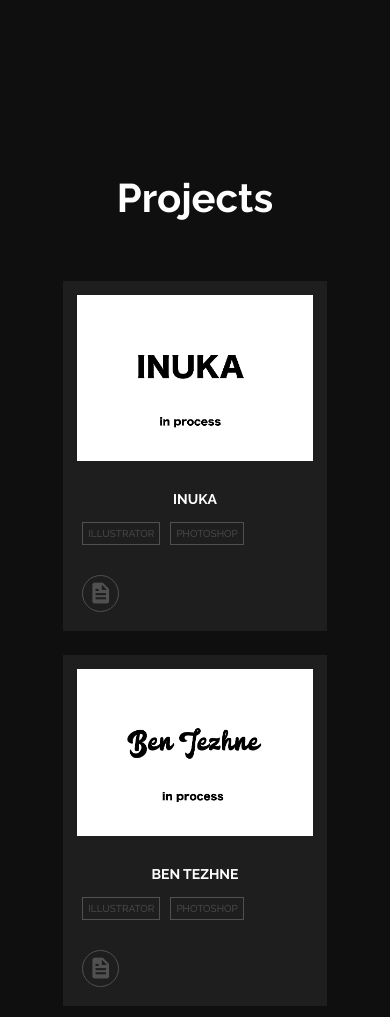
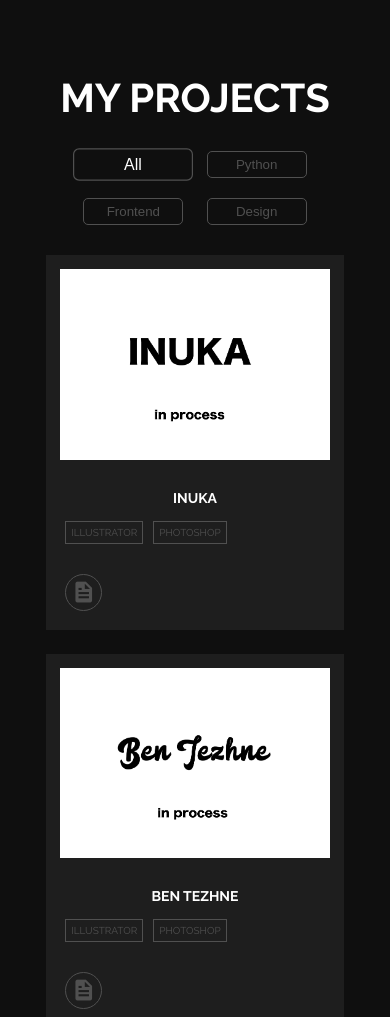
Before and after one commit to Pashatishinin/portfolio_2.0, a plain HTML site: page index.html in a window 390 px wide. Shown: the top 1017 px of the page. Drawn offline with nearby package versions, Linux system fonts and the light colour scheme.

Commit message:
project section

```diff
--- a/index.html
+++ b/index.html
@@ -15,11 +15,17 @@
 <body>
     <section class="projects" id="projects">
         <div>
-            <h1>Projects</h1>
+            <h1>My Projects</h1>
+        </div>
+        <div class="buttons">
+            <button class="button mixitup-control-active" data-filter="all"><span>All</span></button>
+            <button class="button" data-filter=".python">Python</button>
+            <button class="button" data-filter=".front">Frontend</button>
+            <button class="button" data-filter=".design">Design</button>
         </div>
         <div class="wall">
 
-            <div class="wall-item">
+            <div class="wall-item design">
                 <div class="project-img">
                     <img src="img/inuka.png" alt="">
                 </div>
@@ -37,7 +43,7 @@
 
             </div>
 
-            <div class="wall-item">
+            <div class="wall-item design">
                 <div class="project-img">
                     <img src="img/bentezhne.png" alt="">
                 </div>
@@ -54,13 +60,15 @@
                 </div>
                 </div>
 
-            <div class="wall-item">
+            <div class="wall-item python front design">
                 <div class="project-img">
                     <img src="img/meetme.png" alt="">
                 </div>
 
                 <h2>meetme</h2>
                 <ul class="skills-list">
+                    <li>Illustrator</li>
+                    <li>Photoshop</li>
                     <li>Python</li>
                     <li>Django</li>
                     <li>PostgreSQL</li>
@@ -70,16 +78,19 @@
                 </ul>
                 <div class="link-box">
                     <div class="link-item">
+                        <a href="#"><i class='bx bxl-github'></i></a>
+                    </div>
+                    <div class="link-item">
                         <a href="#"><i class='bx bx-globe'></i></a>
                     </div>
                     <div class="link-item">
-                        <a href="#"><i class='bx bxl-github'></i></a>
+                        <a href="#"><i class='bx bxs-file'></i></a>
                     </div>
 
                 </div>
                 </div>
 
-            <div class="wall-item">
+            <div class="wall-item design">
                 <div class="project-img">
                     <img src="img/vote_note.png" alt="">
                 </div>
@@ -93,6 +104,7 @@
 
 </body>
 <script src="https://code.jquery.com/jquery-3.3.1.js"></script>
+<script src="https://cdnjs.cloudflare.com/ajax/libs/mixitup/3.3.1/mixitup.min.js"></script>
 <script src="jaliswall.js"></script>
 <script src="script.js"></script>
 </html>
--- a/script.js
+++ b/script.js
@@ -2,3 +2,13 @@ $('.wall').jaliswall({
     item : '.wall-item',
     columnClass : '.wall-column'
 });
+
+// portfolio filter
+var mixer = mixitup('.wall', {
+    selectors: {
+        target: '.wall-item'
+    },
+    animation: {
+        duration: 800
+    }
+});
--- a/style.css
+++ b/style.css
@@ -19,13 +19,44 @@ section {
 
 /* ================================= PROJECTS ================================= */
 
+
+
+
+
 .projects h1{
     color: #fff;
     text-align: center;
-    margin: 60px auto;
+    margin: 0 auto;
     font-size: 40px;
     font-weight: 700;
+    text-transform: uppercase;
 }
+
+.projects .buttons{
+    margin: 20px auto;
+    text-align: center;
+}
+
+.projects button {
+    padding: 5px;
+    margin: 5px;
+}
+.projects button{
+    width: 100px;
+    border: 1px solid #505050;
+    margin: 10px;
+    color: #505050;
+    background: transparent;
+    border-radius: 5px;
+    transition: 1.2s ease;
+}
+
+.projects button:hover,button.mixitup-control-active{
+    transform: scale(1.2);
+    color: #fff;
+}
+
+
 
 .wall-item {
     display: block;
@@ -100,6 +131,8 @@ section {
     border: 1px solid #505050;
     margin: 5px;
 }
+
+
 .link-item i{
     padding: 5px;
     transition: 0.8s ease;
@@ -116,10 +149,22 @@ section {
 /* ================================= MOBILE VERSION ================================= */
 
 /* ============ [ PROJECTS ] ============ */
+@media(max-width:1200px){
+    html{
+        font-size:95%
+    }
+}
 
 @media(max-width:1040px) {
     .wall-column {
         width: 50%;
+    }
+}
+
+@media(max-width:991px){
+    header, section, footer{
+        padding-left: 3%;
+        padding-right: 3%;
     }
 }
 
@@ -128,4 +173,13 @@ section {
         width: auto;
         float: none;
     }
+
+@media(max-width:530px){
+        html{
+            font-size: 80%;
+        }
+        section {
+            padding: 50px 3%;
+        }
+    }
 }
```
